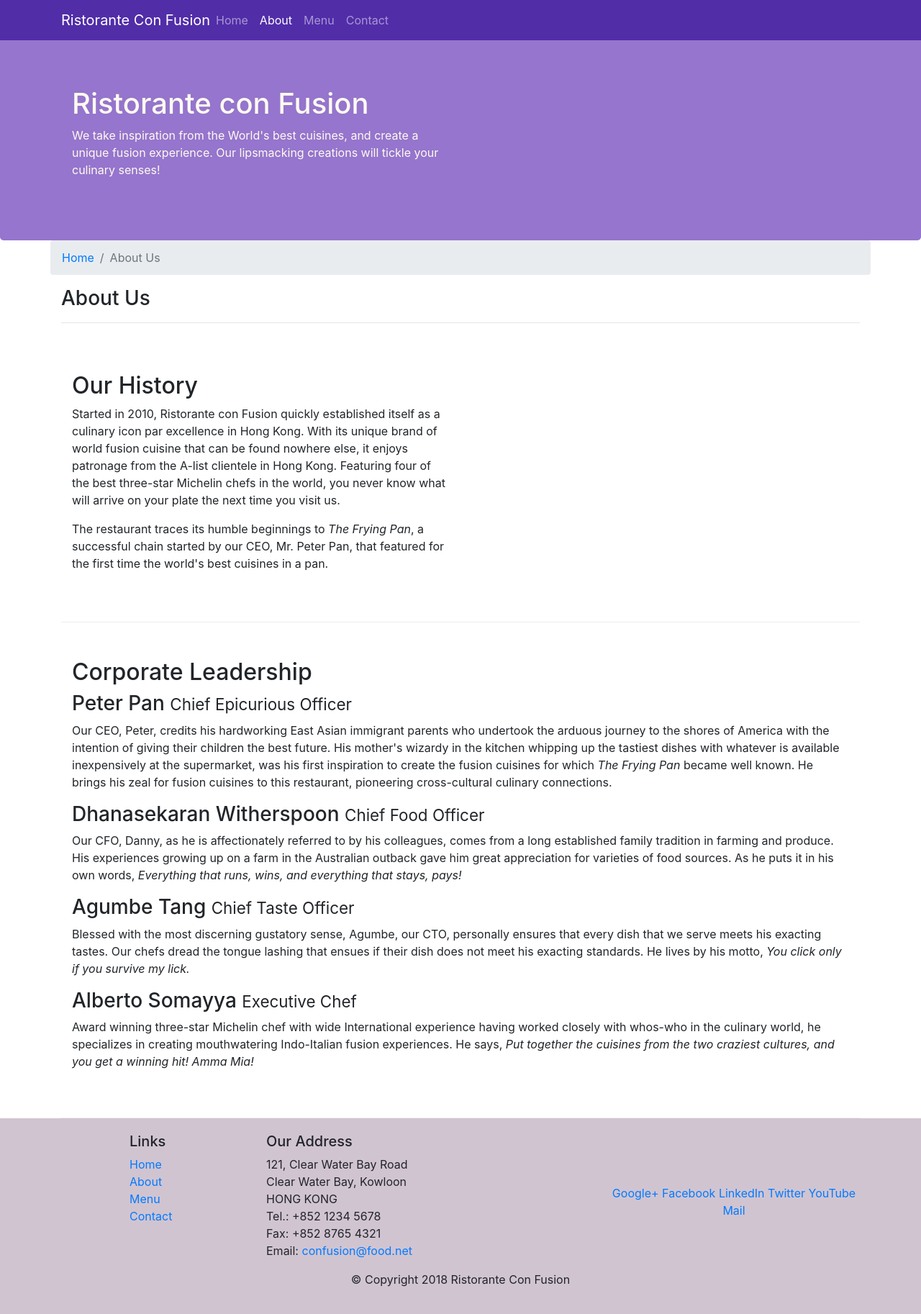
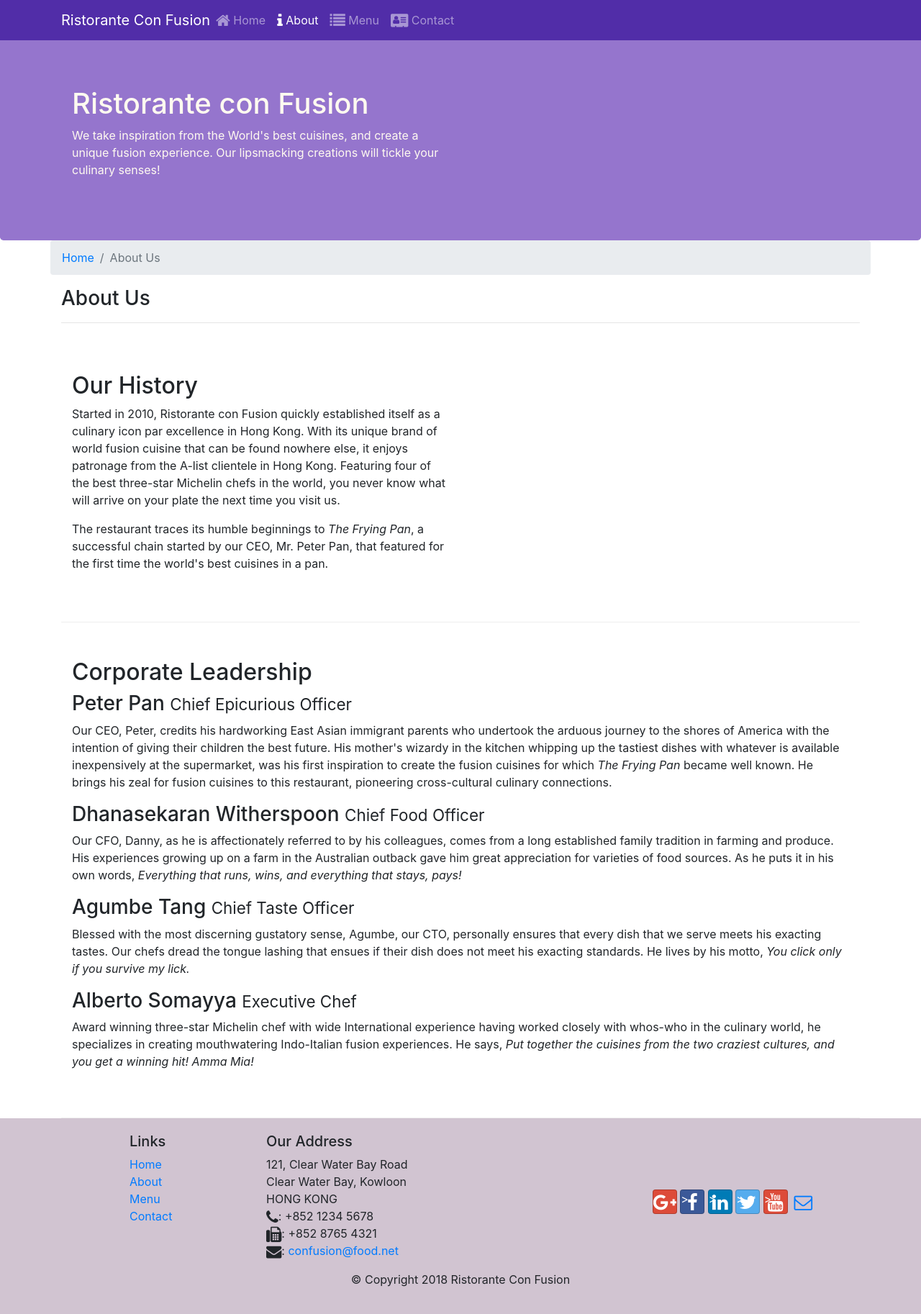
Before and after one commit to bbj/coursera-react-bootstrap4, a website: page aboutus.html in a window 1280 px wide. Shown: the whole page at 72% size. Drawn offline with nearby package versions, Linux system fonts and the light colour scheme.

Commit message:
icon fonts

```diff
--- a/aboutus.html
+++ b/aboutus.html
@@ -9,6 +9,8 @@
 
     <!-- Bootstrap CSS -->
     <link rel="stylesheet" href="node_modules/bootstrap/dist/css/bootstrap.min.css"/>
+    <link rel="stylesheet" href="node_modules/font-awesome/css/font-awesome.min.css">
+    <link rel="stylesheet" href="node_modules/bootstrap-social/bootstrap-social.css">
     <link rel="stylesheet" href="css/styles.css">
     <title>Ristorante Con Fusion: About Us</title>
 </head>
@@ -22,10 +24,10 @@
             <a class="navbar-brand mr-auto" href="./index.html">Ristorante Con Fusion</a>
             <div class="collapse navbar-collapse" id="Navbar">
             <ul class="navbar-nav mr-auto">
-                <li class="nav-item"><a class="nav-link" href="./index.html">Home</a></li>
-                <li class="nav-item active"><a class="nav-link" href="#">About</a></li>
-                <li class="nav-item"><a class="nav-link" href="#">Menu</a></li>
-                <li class="nav-item"><a class="nav-link" href="#">Contact</a></li>
+                <li class="nav-item"><a class="nav-link" href="./index.html"><span class="fa fa-home fa-lg"></span> Home</a></li>
+                <li class="nav-item active"><a class="nav-link" href="#"><span class="fa fa-info fa-lg"></span> About</a></li>
+                <li class="nav-item"><a class="nav-link" href="#"><span class="fa fa-list fa-lg"></span> Menu</a></li>
+                <li class="nav-item"><a class="nav-link" href="#"><span class="fa fa-address-card fa-lg"></span> Contact</a></li>
             </ul>
             </div>
         </div>
@@ -100,27 +102,27 @@
 		              121, Clear Water Bay Road<br>
 		              Clear Water Bay, Kowloon<br>
 		              HONG KONG<br>
-		              Tel.: +852 1234 5678<br>
-		              Fax: +852 8765 4321<br>
-		              Email: <a href="mailto:confusion@food.net">confusion@food.net</a>
-		           </address>
+                      <i class="fa fa-phone fa-lg"></i>: +852 1234 5678<br />
+                      <i class="fa fa-fax fa-lg"></i>: +852 8765 4321<br />
+                      <i class="fa fa-envelope fa-lg"></i>: <a href="mailto:confusion@food.net">confusion@food.net</a>
+                    </address>
                 </div>
                 <div class="col-12 col-sm-4 align-self-center">
                     <div class="text-center">
-                        <a href="http://google.com/+">Google+</a>
-                        <a href="http://www.facebook.com/profile.php?id=">Facebook</a>
-                        <a href="http://www.linkedin.com/in/">LinkedIn</a>
-                        <a href="http://twitter.com/">Twitter</a>
-                        <a href="http://youtube.com/">YouTube</a>
-                        <a href="mailto:">Mail</a>
+                      <a class="btn btn-social-icon btn-google" href="http://google.com/+"><i class="fa fa-google-plus fa-lg"></i></a>
+                      <a class="btn btn-social-icon btn-facebook" href="http://www.facebook.com/profile.php?id=">><i class="fa fa-facebook fa-lg"></i></a>
+                      <a class="btn btn-social-icon btn-linkedin" href="http://www.linkedin.com/in/">><i class="fa fa-linkedin fa-lg"></i></a>
+                      <a class="btn btn-social-icon btn-twitter" href="http://twitter.com/">><i class="fa fa-twitter fa-lfg"></i></a>
+                      <a class="btn btn-social-icon btn-google" href="http://youtube.com/">><i class="fa fa-youtube fa-lfg"></i></a>
+                      <a class="btn btn-social-icon" href="mailto:"><i class="fa fa-envelope-o fa-lg"></i></a>
                     </div>
                 </div>
-           </div>
-           <div class="row justify-content-center">
+            </div>
+            <div class="row justify-content-center">
                 <div class="col-auto">
                     <p>© Copyright 2018 Ristorante Con Fusion</p>
                 </div>
-           </div>
+            </div>
         </div>
     </footer>
 
--- a/package.json
+++ b/package.json
@@ -15,6 +15,8 @@
   },
   "dependencies": {
     "bootstrap": "^4.0.0",
+    "bootstrap-social": "^5.1.1",
+    "font-awesome": "^4.7.0",
     "jquery": "^3.3.1",
     "popper.js": "^1.12.9"
   }
```
Also changed, not shown: index.html (+15 -13 lines), 1 other file.
